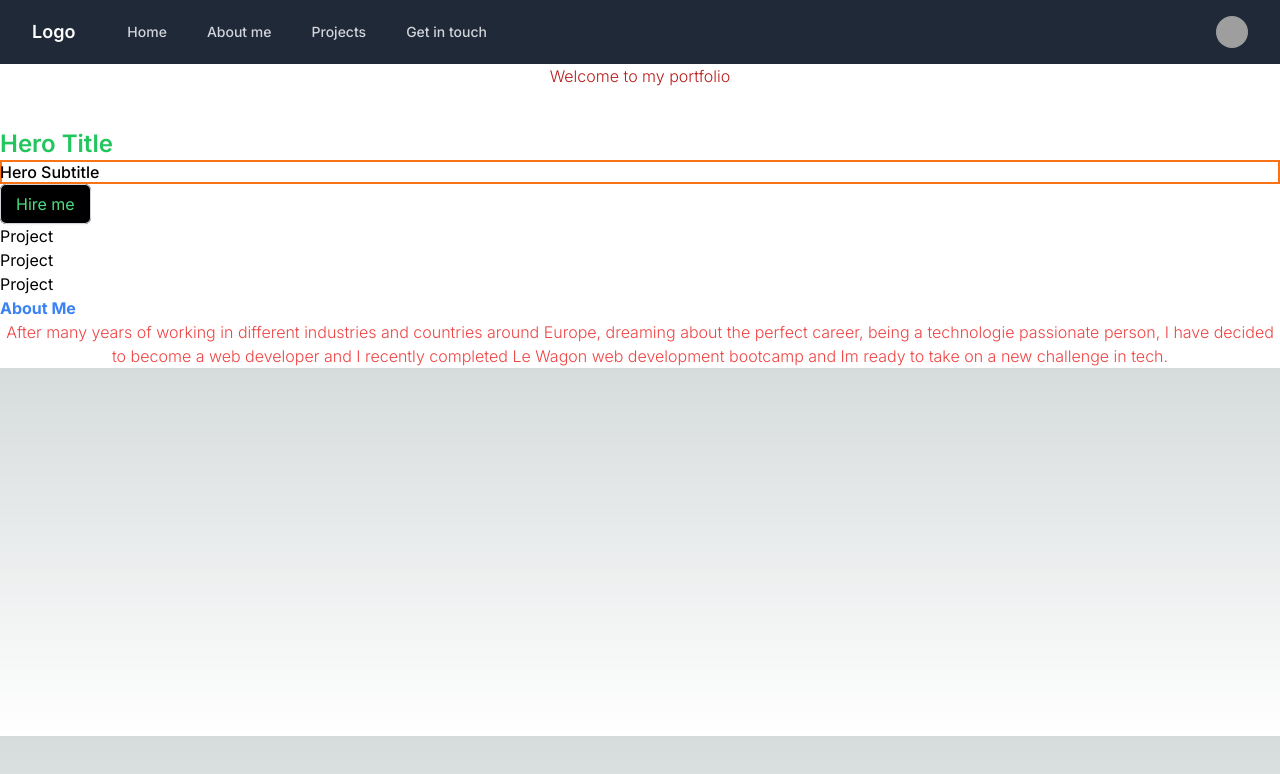
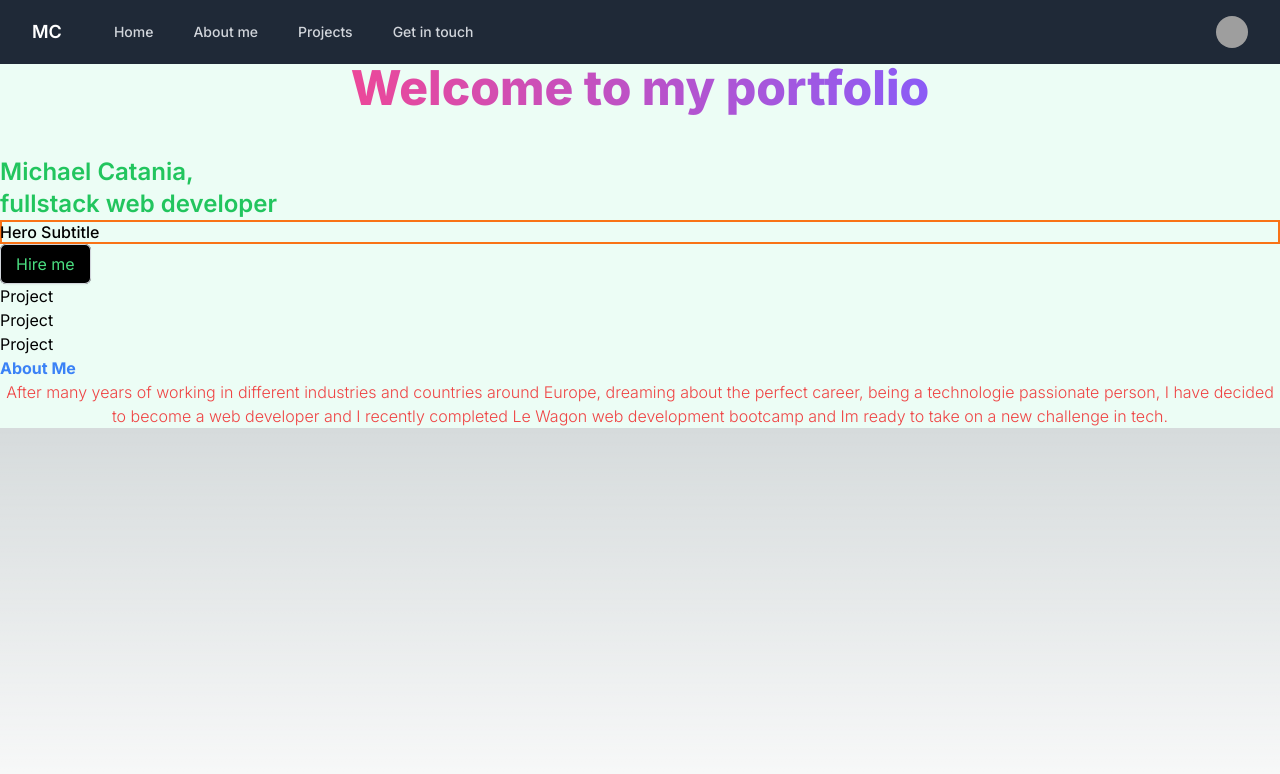
Before and after one commit to Mikitanjie/portfolio, a Next.js app: page / in a window 1280 px wide. Shown: the top 774 px of the page. Built offline with nearby package versions, Linux system fonts and the light colour scheme; grey boxes are pictures that could not be loaded.

Commit message:
Some_minor_changes

```diff
--- a/app/components/Button/Button.js
+++ b/app/components/Button/Button.js
@@ -2,7 +2,7 @@ const Button = () => {
   return (
     <button type="button" className="inline-flex justify-center rounded-md bg-black
     px-4 py-2 text-gary-500 shadow-sm ring-1 ring-inset ring-gray-300
-    hover:bg-gray-50 focus:outline-offset-0" >
+    hover:bg-indigo-700	 focus:outline-offset-0" >
       <div className="text-green-400">
         Hire me
       </div>
--- a/app/components/Header/Header.js
+++ b/app/components/Header/Header.js
@@ -8,7 +8,7 @@ const Header = () => {
         <div className="flex items-center justify-between h-16">
           <div className="flex items-center">
             <div className="flex-shrink-0">
-              <span className="text-white font-semibold text-lg">Logo</span>
+              <span className="text-white font-semibold text-lg">MC</span>
             </div>
             <div className="hidden md:block">
               <div className="ml-10 flex items-baseline space-x-4">
--- a/app/components/Hero/Hero.js
+++ b/app/components/Hero/Hero.js
@@ -1,7 +1,8 @@
 const Hero = () => {
   return (
     <div>
-      <h1 className="font-semibold mt-10 text-2xl text-green-500">Hero Title</h1>
+      <h1 className="font-semibold mt-11 text-2xl text-green-500">Michael Catania,</h1>
+      <h1 className="font-semibold text-2xl text-green-500">fullstack web developer</h1>
       <p className="ring-2 ring-inset ring-orange-500 font-medium">Hero Subtitle</p>
     </div>
   );
--- a/app/page.js
+++ b/app/page.js
@@ -7,9 +7,13 @@ import Button from './components/Button/Button'
 
 export default function Home() {
   return (
-    <div className="bg-white">
+    <div className="bg-emerald-50	">
       <Header />
-      <h1 className= "text-center font-light text-red-700">Welcome to my portfolio</h1>
+      <div className="text-center text-5xl font-extrabold ...">
+          <span className="bg-clip-text text-transparent bg-gradient-to-r from-pink-500 to-violet-500">
+                Welcome to my portfolio
+          </span>
+          </div>
       <Hero />
       <Button />
       <Projects />
--- a/package.json
+++ b/package.json
@@ -12,10 +12,10 @@
     "autoprefixer": "10.4.14",
     "eslint": "8.43.0",
     "eslint-config-next": "13.4.6",
-    "next": "13.4.6",
+    "next": "^13.4.7",
     "postcss": "8.4.24",
-    "react": "18.2.0",
-    "react-dom": "18.2.0",
+    "react": "^18.2.0",
+    "react-dom": "^18.2.0",
     "tailwindcss": "3.3.2"
   }
 }
```
Also changed, not shown: 1 other file (tests, documents, lock files or other folders).
